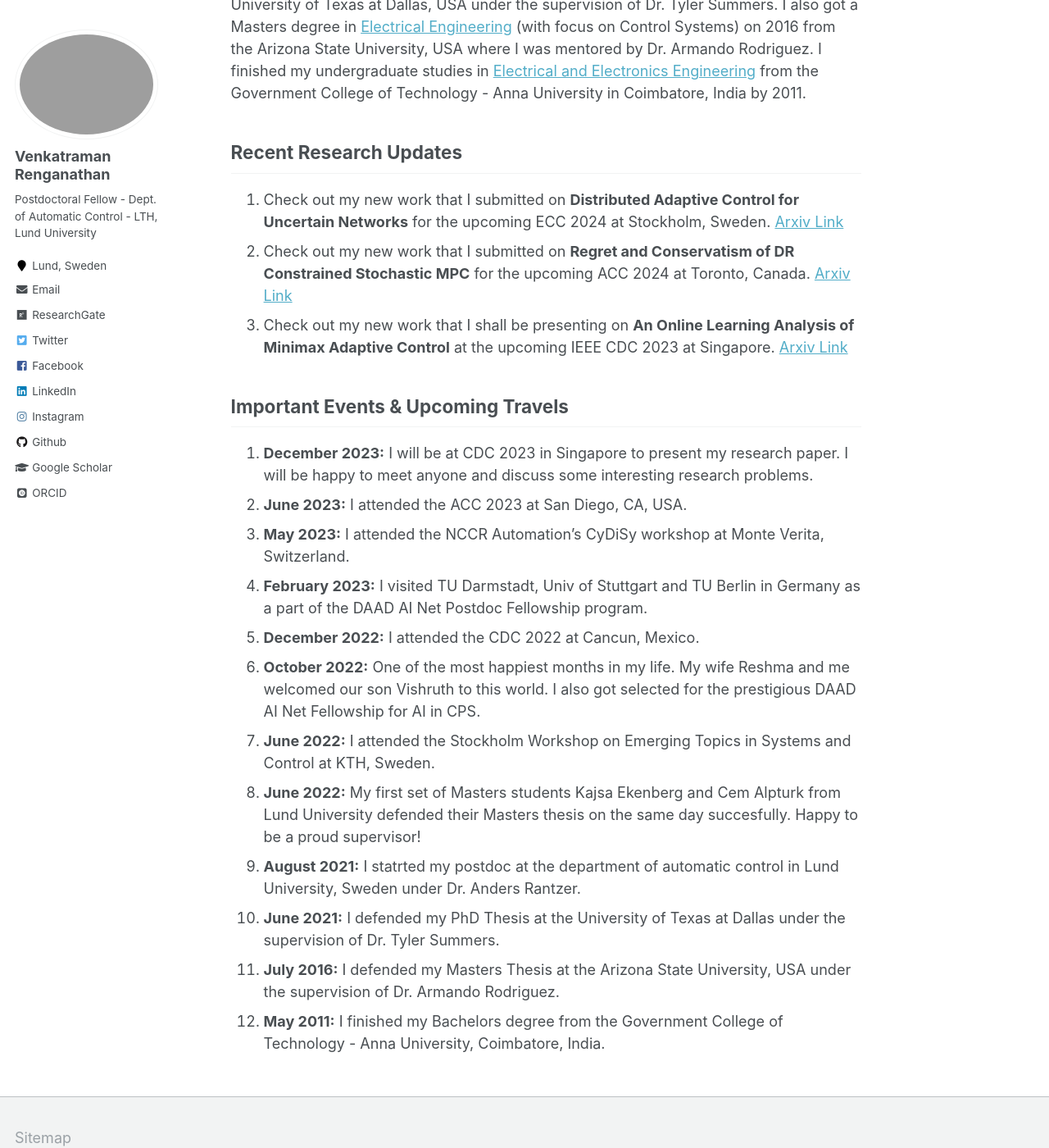
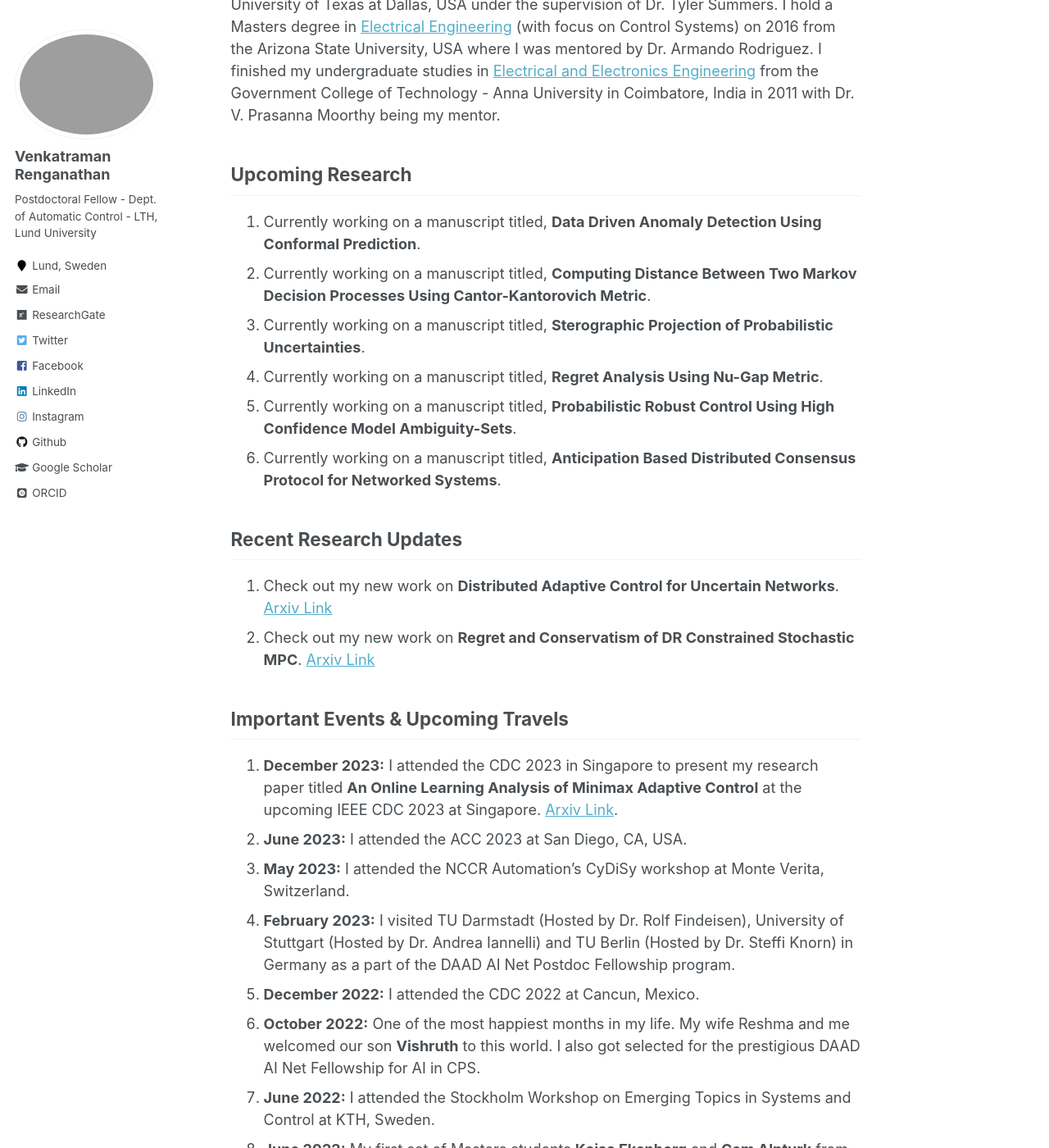
Before and after one commit to venkatramanrenganathan/venkatramanrenganathan.github.io, a Jekyll site: the page built from _pages/about.md, in a window 1280 px wide and 1400 px high, scrolled down 277 px. Shown: the whole window at 82% size. Built offline with Jekyll 4.4.1, drawn with Linux system fonts in a browser that asks for light colours; some web fonts are replaced; some of the changed text lies outside the part shown.

Commit message:
Changed contents

```diff
--- a/_pages/about.md
+++ b/_pages/about.md
@@ -8,23 +8,30 @@ redirect_from:
   - /about.html
 ---
 
-I am a postdoctoral researcher at the [Department of Automatic Control](https://control.lth.se) in Lund University, Sweden and I am being hosted by Dr. Anders Rantzer. Earlier I obtained my PhD in [Mechanical Engineering](https://me.utdallas.edu) (with focus on Dynamics and Controls) on 2021 from The University of Texas at Dallas, USA under the supervision of Dr. Tyler Summers. I also got a Masters degree in [Electrical Engineering](https://ecee.engineering.asu.edu) (with focus on Control Systems) on 2016 from the Arizona State University, USA where I was mentored by Dr. Armando Rodriguez. I finished my undergraduate studies in [Electrical and Electronics Engineering](https://gct.ac.in/19/department-eee-about-department) from the Government College of Technology - Anna University in Coimbatore, India by 2011.
+I am a postdoctoral researcher at the [Department of Automatic Control](https://control.lth.se) in Lund University, Sweden and I am being hosted by Dr. Anders Rantzer. Earlier I obtained my PhD in [Mechanical Engineering](https://me.utdallas.edu) (with focus on Dynamics and Controls) on 2021 from The University of Texas at Dallas, USA under the supervision of Dr. Tyler Summers. I hold a Masters degree in [Electrical Engineering](https://ecee.engineering.asu.edu) (with focus on Control Systems) on 2016 from the Arizona State University, USA where I was mentored by Dr. Armando Rodriguez. I finished my undergraduate studies in [Electrical and Electronics Engineering](https://gct.ac.in/19/department-eee-about-department) from the Government College of Technology - Anna University in Coimbatore, India in 2011 with Dr. V. Prasanna Moorthy being my mentor.
+
+## Upcoming Research
+1. Currently working on a manuscript titled, **Data Driven Anomaly Detection Using Conformal Prediction**.
+1. Currently working on a manuscript titled, **Computing Distance Between Two Markov Decision Processes Using Cantor-Kantorovich Metric**.
+1. Currently working on a manuscript titled, **Sterographic Projection of Probabilistic Uncertainties**.
+1. Currently working on a manuscript titled, **Regret Analysis Using Nu-Gap Metric**.
+1. Currently working on a manuscript titled, **Probabilistic Robust Control Using High Confidence Model Ambiguity-Sets**.
+1. Currently working on a manuscript titled, **Anticipation Based Distributed Consensus Protocol for Networked Systems**.
 
 ## Recent Research Updates
-1. Check out my new work that I submitted on **Distributed Adaptive Control for Uncertain Networks** for the upcoming ECC 2024 at Stockholm, Sweden. [Arxiv Link](https://arxiv.org/pdf/2310.17364.pdf)
-1. Check out my new work that I submitted on **Regret and Conservatism of DR Constrained Stochastic MPC** for the upcoming ACC 2024 at Toronto, Canada. [Arxiv Link](https://arxiv.org/pdf/2309.12190.pdf)
-1. Check out my new work that I shall be presenting on **An Online Learning Analysis of Minimax Adaptive Control** at the upcoming IEEE CDC 2023 at Singapore. [Arxiv Link](https://arxiv.org/pdf/2307.07268.pdf)
+1. Check out my new work on **Distributed Adaptive Control for Uncertain Networks**. [Arxiv Link](https://arxiv.org/pdf/2310.17364.pdf)
+1. Check out my new work on **Regret and Conservatism of DR Constrained Stochastic MPC**. [Arxiv Link](https://arxiv.org/pdf/2309.12190.pdf)
 
 ## Important Events & Upcoming Travels
-1. **December 2023:** I will be at CDC 2023 in Singapore to present my research paper. I will be happy to meet anyone and discuss some interesting research problems.
+1. **December 2023:** I attended the CDC 2023 in Singapore to present my research paper titled **An Online Learning Analysis of Minimax Adaptive Control** at the upcoming IEEE CDC 2023 at Singapore. [Arxiv Link](https://arxiv.org/pdf/2307.07268.pdf).
 1. **June 2023:** I attended the ACC 2023 at San Diego, CA, USA.
 1. **May 2023:** I attended the NCCR Automation's CyDiSy workshop at Monte Verita, Switzerland.
-1. **February 2023:** I visited TU Darmstadt, Univ of Stuttgart and TU Berlin in Germany as a part of the DAAD AI Net Postdoc Fellowship program.
+1. **February 2023:** I visited TU Darmstadt (Hosted by Dr. Rolf Findeisen), University of Stuttgart (Hosted by Dr. Andrea Iannelli) and TU Berlin (Hosted by Dr. Steffi Knorn) in Germany as a part of the DAAD AI Net Postdoc Fellowship program.
 1. **December 2022:** I attended the CDC 2022 at Cancun, Mexico.
-1. **October 2022:** One of the most happiest months in my life. My wife Reshma and me welcomed our son Vishruth to this world. I also got selected for the prestigious DAAD AI Net Fellowship for AI in CPS.
+1. **October 2022:** One of the most happiest months in my life. My wife Reshma and me welcomed our son **Vishruth** to this world. I also got selected for the prestigious DAAD AI Net Fellowship for AI in CPS.
 1. **June 2022:** I attended the Stockholm Workshop on Emerging Topics in Systems and Control at KTH, Sweden.
-1. **June 2022:** My first set of Masters students Kajsa Ekenberg and Cem Alpturk from Lund University defended their Masters thesis on the same day succesfully. Happy to be a proud supervisor!
-1. **August 2021:** I statrted my postdoc at the department of automatic control in Lund University, Sweden under Dr. Anders Rantzer.
-1. **June 2021:** I defended my PhD Thesis at the University of Texas at Dallas under the supervision of Dr. Tyler Summers.
-1. **July 2016:** I defended my Masters Thesis at the Arizona State University, USA under the supervision of Dr. Armando Rodriguez.
+1. **June 2022:** My first set of Masters students **Kajsa Ekenberg** and **Cem Alpturk** from Lund University defended their Masters thesis on the same day succesfully. Happy to be a proud supervisor!
+1. **August 2021:** I started my postdoc position at the Department of Automatic Control in Lund University, Sweden under **Dr. Anders Rantzer**.
+1. **June 2021:** I defended my PhD Thesis at the University of Texas at Dallas under the guidance of **Dr. Tyler Summers**.
+1. **July 2016:** I defended my Masters Thesis at the Arizona State University, USA under the supervision of **Dr. Armando Rodriguez**.
 1. **May 2011:** I finished my Bachelors degree from the Government College of Technology - Anna University, Coimbatore, India.
```
Also changed, not shown: _publications/listofpapers.md (+1 -1 lines).
